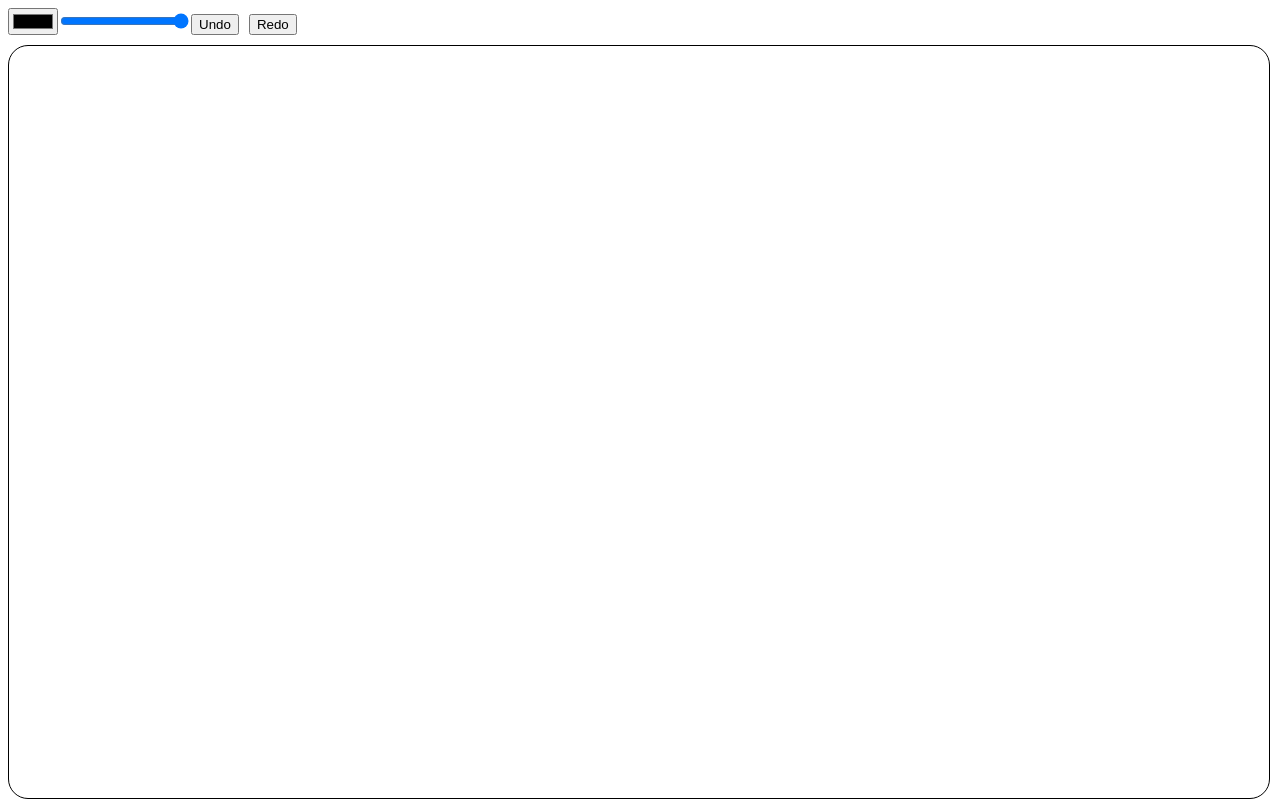
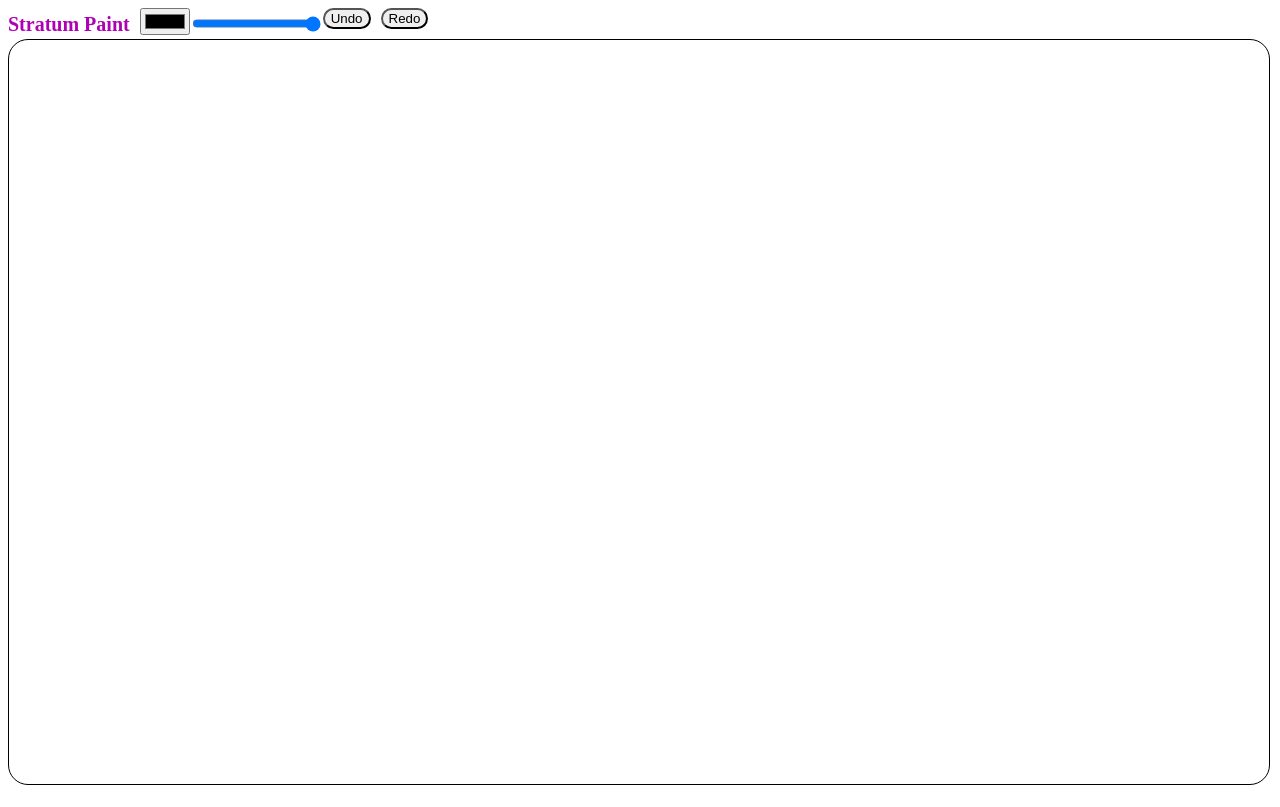
Before and after one commit to SY3141/paint, an Angular app: page / in a window 1280 px wide. Built offline with nearby package versions, Linux system fonts and the light colour scheme.

Commit message:
added title and adjusted canvas dimensions

```diff
--- a/src/app/app.component.css
+++ b/src/app/app.component.css
@@ -0,0 +1,3 @@
+div{
+    overflow: hidden;
+}
--- a/src/app/canvas/canvas.component.css
+++ b/src/app/canvas/canvas.component.css
@@ -3,12 +3,25 @@ html, body {
   height: 100%;
 }
 div{
-  overflow: hidden;
+  display: flex;
 }
+
 button{
   margin-bottom: 10px;
   margin-right: 10px;
+  border-radius: 15px;
 }
+
+.title{
+  margin: 0;
+  margin-top: 5px;
+  margin-right: 10px;
+  font-size: 20px;
+  color: rgb(174, 0, 180);
+  font-weight: 900;
+
+}
+
 .full-screen-canvas {
   justify-content: center;
   border: 1px solid black;
--- a/src/app/canvas/canvas.component.html
+++ b/src/app/canvas/canvas.component.html
@@ -1,4 +1,5 @@
 <div>
+    <h2 class = "title">Stratum Paint</h2>
     <input type="color" (input)="changeColor($event)" />
     <input type="range" min="1" max="50" (input)="changeBrushSize($event)" />
     <button (click)="undo()">Undo</button>
--- a/src/app/canvas/canvas.component.ts
+++ b/src/app/canvas/canvas.component.ts
@@ -127,7 +127,7 @@ export class CanvasComponent implements AfterViewInit {
     if (isPlatformBrowser(this.platformId)) {
       const canvas = this.canvasRef.nativeElement;
       const newWidth = window.innerWidth * 0.985;
-      const newHeight = window.innerHeight * 0.94;
+      const newHeight = window.innerHeight * 0.93;
 
       // Create a temporary canvas to save the current content
       const tempCanvas = document.createElement('canvas');
```
